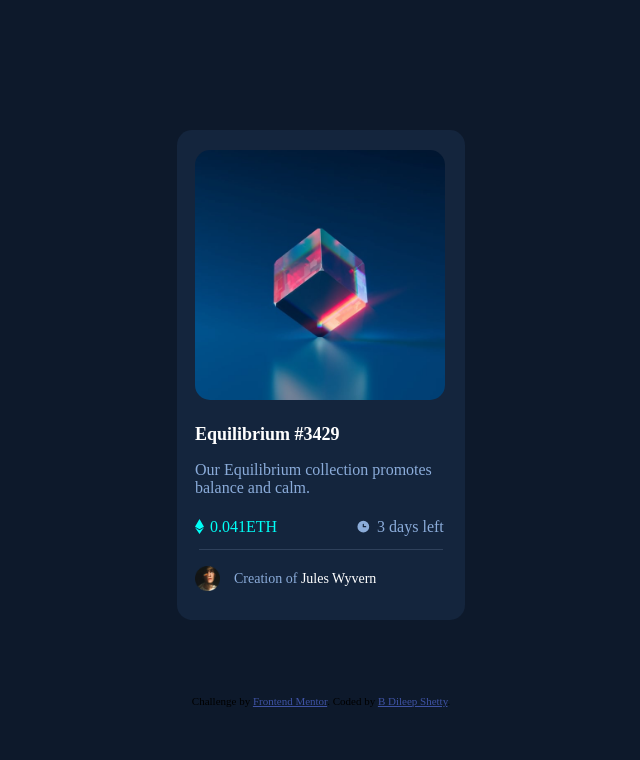
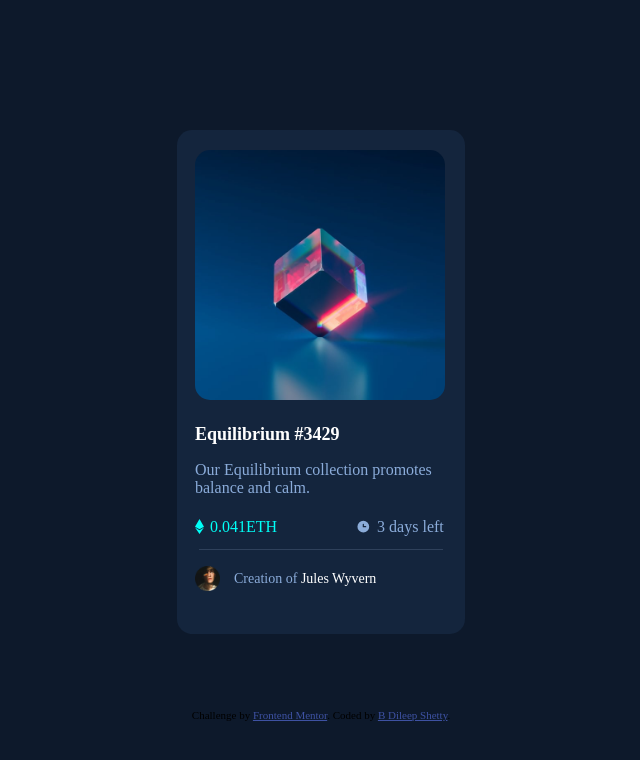
Before and after one commit to bdileepshetty/nftpreview, a plain HTML site: page index.html in a window 1280 px wide. Shown: the whole page, without its empty margins (319-959 px from the left). Drawn offline with Linux system fonts and the light colour scheme.

Commit message:
change height

```diff
--- a/css/styles.css
+++ b/css/styles.css
@@ -40,7 +40,7 @@ span {
 
 .flex-box {
   width: 18rem;
-  height: 30.625rem;
+  height: 31.5rem;
   background-color: hsl(216, 50%, 16%);
   margin: 8.125rem auto 4.6875rem auto;
   border-radius: 15px;
```
